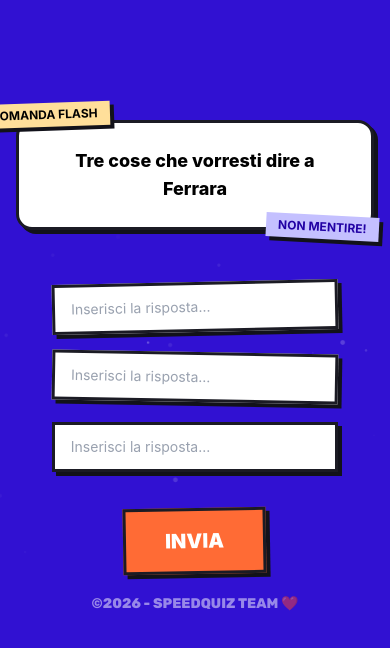
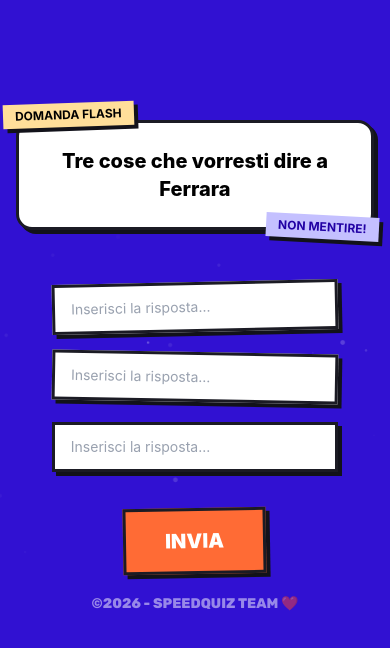
Before and after one commit to Jonnycp/SpeedQuiz, a React (Vite) app in the folder frontend/: page /question in a window 390 px wide. Shown: the top 648 px of the page. Built offline with nearby package versions, Linux system fonts and the light colour scheme; some icons are missing.

Commit message:
fix questionCard

```diff
--- a/frontend/src/components/QuestionCard.jsx
+++ b/frontend/src/components/QuestionCard.jsx
@@ -9,10 +9,8 @@ const Question = () => {
     return(
         <div className="flex flex-col items-center mt-30 md:mt-50 px-4 gap-6 w-full max-w-2xl mx-auto">
             <div className="relative w-full bg-white shadow-buttons border-3 border-neroNonNero px-6 py-6 md:px-17 md:py-8 rounded-2xl select-none">
-                <h2 className="text-lg md:text-3xl font-extrabold text-center">Tre cose che vorresti dire a Ferrara
-
-                </h2>
-                <p className="absolute uppercase -top-5 -left-10 bg-[#FFDF9A] shadow-buttons text-xs px-3 py-1 font-bold -rotate-2 select-none md:text-base">domanda flash</p>
+                <h2 className="text-xl md:text-3xl font-extrabold text-center">Tre cose che vorresti dire a Ferrara </h2>
+                <p className="absolute uppercase -top-5 -left-4 bg-[#FFDF9A] shadow-buttons text-xs px-3 py-1 font-bold -rotate-2 select-none md:text-base">domanda flash</p>
                 <p className="absolute uppercase -bottom-3 -right-2 bg-[#C4C0FF] shadow-buttons text-xs px-3 py-1 rotate-3 text-[#2100A4] font-bold select-none md:text-base">non mentire!</p>
             </div>
 
```
